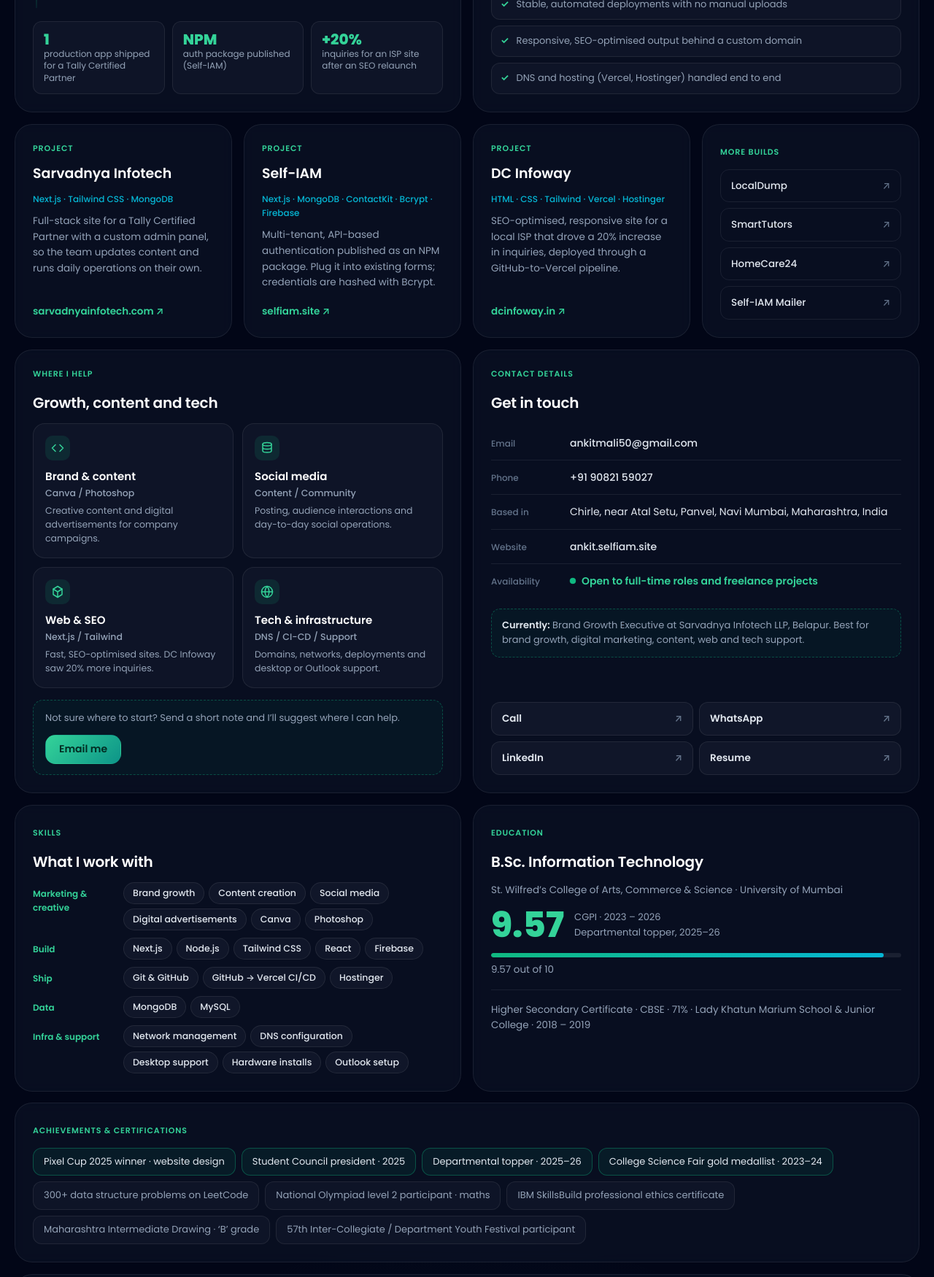
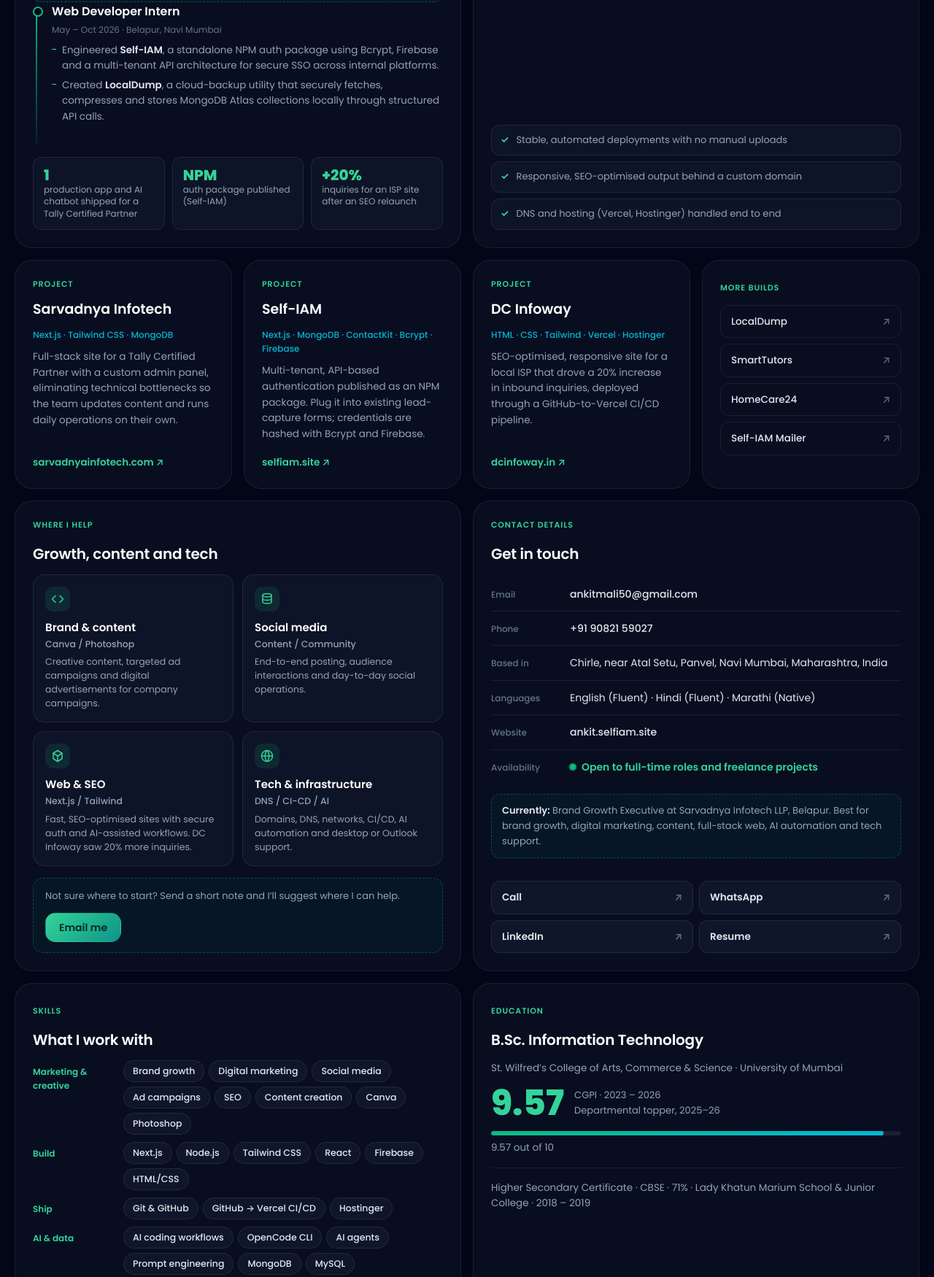
Before and after one commit to Orthodox2000/Ankit-Mali-Portfolio, a plain HTML site: page index.html in a window 1280 px wide. Shown: the part 998-2748 px from the top of the page at 73% size. Drawn offline with Linux system fonts and the light colour scheme.

Commit message:
Update resume and align portfolio content

```diff
--- a/index.html
+++ b/index.html
@@ -6,14 +6,14 @@
 <meta name="color-scheme" content="dark" />
 <meta name="theme-color" content="#020617" />
 <title>Ankit Mali · Brand Growth &amp; Tech</title>
-<meta name="description" content="Ankit Mali is a Brand Growth Executive and tech professional in Navi Mumbai. He combines digital marketing, content and social media with web development, DevOps, networking and IT support." />
+<meta name="description" content="Ankit Mali is a Brand Growth Executive and full-stack developer in Navi Mumbai. He combines digital marketing, content, social media and SEO with Next.js development, AI-assisted workflows, DevOps, networking and IT support." />
 <meta name="author" content="Ankit Mali" />
 <meta name="robots" content="index, follow, max-snippet:-1, max-image-preview:large" />
 <link rel="canonical" href="https://ankit.selfiam.site/" />
 <meta property="og:type" content="website" />
 <meta property="og:url" content="https://ankit.selfiam.site/" />
 <meta property="og:title" content="Ankit Mali · Brand Growth &amp; Tech" />
-<meta property="og:description" content="Brand growth, digital marketing and hands-on tech, from Navi Mumbai." />
+<meta property="og:description" content="Brand growth, digital marketing, full-stack web and AI-assisted workflows, from Navi Mumbai." />
 <meta property="og:image" content="https://ankit.selfiam.site/og-image.png" />
 <meta name="twitter:card" content="summary_large_image" />
 <link rel="icon" href="./favicon.ico" sizes="48x48" />
@@ -24,7 +24,7 @@
 <link rel="preconnect" href="https://fonts.gstatic.com" crossorigin />
 <link href="https://fonts.googleapis.com/css2?family=Great+Vibes&family=Poppins:wght@300;400;500;600;800&display=swap" rel="stylesheet" />
 <script type="application/ld+json">
-{"@context":"https://schema.org","@type":"Person","name":"Ankit Mali","alternateName":"Ankit Surendra Mali","jobTitle":"Brand Growth Executive","url":"https://ankit.selfiam.site/","email":"mailto:ankitmali50@gmail.com","telephone":"+91-90821-59027","worksFor":{"@type":"Organization","name":"Sarvadnya Infotech LLP"},"address":{"@type":"PostalAddress","addressLocality":"Navi Mumbai","addressRegion":"Maharashtra","addressCountry":"IN"},"alumniOf":"University of Mumbai","knowsAbout":["Brand growth","Digital marketing","Content creation","Social media management","SEO","Web development","DevOps","DNS management","IT support"],"sameAs":["https://github.com/Orthodox2000/","https://www.linkedin.com/in/ankit-mali-720b61337","https://leetcode.com/u/ankitmali2000/","https://www.instagram.com/ankit_mali_2000","https://www.facebook.com/share/1EMEszUnvT/"]}
+{"@context":"https://schema.org","@type":"Person","name":"Ankit Mali","alternateName":"Ankit Surendra Mali","jobTitle":"Brand Growth Executive","url":"https://ankit.selfiam.site/","email":"mailto:ankitmali50@gmail.com","telephone":"+91-90821-59027","worksFor":{"@type":"Organization","name":"Sarvadnya Infotech LLP"},"address":{"@type":"PostalAddress","addressLocality":"Navi Mumbai","addressRegion":"Maharashtra","addressCountry":"IN"},"alumniOf":"University of Mumbai","knowsAbout":["Brand growth","Digital marketing","Content creation","Social media management","SEO","Ad campaign optimization","Web development","Next.js","AI-assisted development","AI agent customization","Prompt engineering","DevOps","DNS management","IT support"],"sameAs":["https://github.com/Orthodox2000/","https://www.linkedin.com/in/ankit-mali-720b61337","https://leetcode.com/u/ankitmali2000/","https://www.instagram.com/ankit_mali_2000","https://www.facebook.com/share/1EMEszUnvT/"]}
 </script>
 <style>
 :root{--bg:#020617;--tile:rgba(15,23,42,.5);--line:rgba(255,255,255,.08);--text:#e2e8f0;--mute:#94a3b8;--dim:#64748b;--em:#10b981;--em2:#34d399;--cy:#06b6d4;--font:"Poppins",system-ui,-apple-system,"Segoe UI",sans-serif}
@@ -190,7 +190,7 @@ h1{font-size:clamp(40px,6.2vw,76px);font-weight:800;line-height:1;letter-spacing
     <p class="label"><i></i>Brand Growth Executive · Sarvadnya Infotech LLP</p>
     <h1 id="name">Ankit Mali</h1>
     <p class="role" aria-label="Brand growth, digital marketing and tech"><span id="role"></span><b aria-hidden="true"></b></p>
-    <p class="lede">I grow brands through creative content, social media and SEO-minded digital work, backed by hands-on tech: web development, CI/CD, networks and DNS. Based in Navi Mumbai, open to full-time roles and freelance work.</p>
+    <p class="lede">I drive brand growth with creative content, targeted ad campaigns and social media, backed by full-stack development: Next.js, secure auth, AI-assisted workflows, CI/CD and DNS. Based in Navi Mumbai, open to full-time roles and freelance work.</p>
     <div class="btns">
       <a class="btn pri" href="mailto:ankitmali50@gmail.com" data-copy="ankitmali50@gmail.com">Email me</a>
       <a class="btn" href="./ANKIT_MALI_RESUME.pdf" target="_blank" rel="noopener">Download resume</a>
@@ -219,8 +219,8 @@ h1{font-size:clamp(40px,6.2vw,76px);font-weight:800;line-height:1;letter-spacing
 
   <div class="tile t-tick" aria-label="Tools I use">
     <div class="tick">
-      <ul><li>Brand Growth</li><li>Digital Marketing</li><li>Content Creation</li><li>Social Media</li><li>Digital Ads</li><li>Canva</li><li>Photoshop</li><li>SEO</li><li>Next.js</li><li>Node.js</li><li>MongoDB</li><li>Git &amp; GitHub</li><li>Vercel CI/CD</li><li>DNS &amp; Networking</li></ul>
-      <ul aria-hidden="true"><li>Brand Growth</li><li>Digital Marketing</li><li>Content Creation</li><li>Social Media</li><li>Digital Ads</li><li>Canva</li><li>Photoshop</li><li>SEO</li><li>Next.js</li><li>Node.js</li><li>MongoDB</li><li>Git &amp; GitHub</li><li>Vercel CI/CD</li><li>DNS &amp; Networking</li></ul>
+      <ul><li>Brand Growth</li><li>Digital Marketing</li><li>Content Creation</li><li>Social Media</li><li>Digital Ads</li><li>AI Automation</li><li>AI Chatbots</li><li>Canva</li><li>Photoshop</li><li>SEO</li><li>Next.js</li><li>Node.js</li><li>MongoDB</li><li>Git &amp; GitHub</li><li>Vercel CI/CD</li><li>DNS &amp; Networking</li></ul>
+      <ul aria-hidden="true"><li>Brand Growth</li><li>Digital Marketing</li><li>Content Creation</li><li>Social Media</li><li>Digital Ads</li><li>AI Automation</li><li>AI Chatbots</li><li>Canva</li><li>Photoshop</li><li>SEO</li><li>Next.js</li><li>Node.js</li><li>MongoDB</li><li>Git &amp; GitHub</li><li>Vercel CI/CD</li><li>DNS &amp; Networking</li></ul>
     </div>
   </div>
 
@@ -231,20 +231,22 @@ h1{font-size:clamp(40px,6.2vw,76px);font-weight:800;line-height:1;letter-spacing
       <h3>Brand Growth Executive</h3>
       <p class="meta">Oct 2026 – present · Belapur, Navi Mumbai</p>
       <ul>
-        <li>Create <strong>creative and marketing content</strong> for the company and handle its social media interactions and operations.</li>
-        <li>Built and deployed a production app for a <strong>Tally Certified Partner</strong> with Next.js, Tailwind CSS and MongoDB, including a fully customised, updatable admin panel.</li>
+        <li>Orchestrate digital brand growth initiatives, running <strong>targeted ad campaigns</strong> and overseeing end-to-end social media interactions and operations.</li>
+        <li>Generate creative, highly engaging <strong>marketing content optimised for social platforms</strong> to increase user acquisition and brand awareness.</li>
+        <li>Architected and deployed a production-ready app for a <strong>Tally Certified Partner</strong> with Next.js, Tailwind CSS and MongoDB, including a fully customised, updatable admin panel that lets stakeholders manage dynamic site content directly.</li>
+        <li>Integrated <strong>autonomous AI coding workflows</strong> and custom AI skills (OpenCode CLI), and built a company AI chatbot for 24/7 automated customer assistance.</li>
       </ul>
     </div>
     <div class="job">
       <h3>Web Developer Intern</h3>
       <p class="meta">May – Oct 2026 · Belapur, Navi Mumbai</p>
       <ul>
-        <li>Engineered <strong>Self-IAM</strong>, a standalone NPM auth package using Bcrypt, Firebase and a multi-tenant API for secure SSO across internal platforms.</li>
-        <li>Created <strong>LocalDump</strong>, a utility that fetches, compresses and stores MongoDB Atlas collections locally through structured API calls.</li>
+        <li>Engineered <strong>Self-IAM</strong>, a standalone NPM auth package using Bcrypt, Firebase and a multi-tenant API architecture for secure SSO across internal platforms.</li>
+        <li>Created <strong>LocalDump</strong>, a cloud-backup utility that securely fetches, compresses and stores MongoDB Atlas collections locally through structured API calls.</li>
       </ul>
     </div>
     <div class="hl">
-      <div><b>1</b>production app shipped for a Tally Certified Partner</div>
+      <div><b>1</b>production app and AI chatbot shipped for a Tally Certified Partner</div>
       <div><b>NPM</b>auth package published (Self-IAM)</div>
       <div><b>+20%</b>inquiries for an ISP site after an SEO relaunch</div>
     </div>
@@ -267,7 +269,7 @@ h1{font-size:clamp(40px,6.2vw,76px);font-weight:800;line-height:1;letter-spacing
     <p class="label">Project</p>
     <h3>Sarvadnya Infotech</h3>
     <p class="stk">Next.js · Tailwind CSS · MongoDB</p>
-    <p>Full-stack site for a Tally Certified Partner with a custom admin panel, so the team updates content and runs daily operations on their own.</p>
+    <p>Full-stack site for a Tally Certified Partner with a custom admin panel, eliminating technical bottlenecks so the team updates content and runs daily operations on their own.</p>
     <a class="go" href="https://sarvadnyainfotech.com/" target="_blank" rel="noopener">sarvadnyainfotech.com <span>↗</span></a>
   </article>
 
@@ -275,7 +277,7 @@ h1{font-size:clamp(40px,6.2vw,76px);font-weight:800;line-height:1;letter-spacing
     <p class="label">Project</p>
     <h3>Self-IAM</h3>
     <p class="stk">Next.js · MongoDB · ContactKit · Bcrypt · Firebase</p>
-    <p>Multi-tenant, API-based authentication published as an NPM package. Plug it into existing forms; credentials are hashed with Bcrypt.</p>
+    <p>Multi-tenant, API-based authentication published as an NPM package. Plug it into existing lead-capture forms; credentials are hashed with Bcrypt and Firebase.</p>
     <a class="go" href="https://selfiam.site" target="_blank" rel="noopener">selfiam.site <span>↗</span></a>
   </article>
 
@@ -283,7 +285,7 @@ h1{font-size:clamp(40px,6.2vw,76px);font-weight:800;line-height:1;letter-spacing
     <p class="label">Project</p>
     <h3>DC Infoway</h3>
     <p class="stk">HTML · CSS · Tailwind · Vercel · Hostinger</p>
-    <p>SEO-optimised, responsive site for a local ISP that drove a 20% increase in inquiries, deployed through a GitHub-to-Vercel pipeline.</p>
+    <p>SEO-optimised, responsive site for a local ISP that drove a 20% increase in inbound inquiries, deployed through a GitHub-to-Vercel CI/CD pipeline.</p>
     <a class="go" href="https://dcinfoway.in" target="_blank" rel="noopener">dcinfoway.in <span>↗</span></a>
   </article>
 
@@ -301,10 +303,10 @@ h1{font-size:clamp(40px,6.2vw,76px);font-weight:800;line-height:1;letter-spacing
     <p class="label">Where I help</p>
     <h2 id="svc-h">Growth, content and tech</h2>
     <div class="svc">
-      <div><span class="ic"><svg viewBox="0 0 24 24" fill="none" stroke="currentColor" stroke-width="2" stroke-linecap="round" stroke-linejoin="round"><path d="m16 18 6-6-6-6M8 6l-6 6 6 6"/></svg></span><h3>Brand &amp; content</h3><p class="stk">Canva / Photoshop</p><p>Creative content and digital advertisements for company campaigns.</p></div>
-      <div><span class="ic"><svg viewBox="0 0 24 24" fill="none" stroke="currentColor" stroke-width="2" stroke-linecap="round" stroke-linejoin="round"><ellipse cx="12" cy="5" rx="8" ry="3"/><path d="M4 5v6c0 1.7 3.6 3 8 3s8-1.3 8-3V5M4 11v6c0 1.7 3.6 3 8 3s8-1.3 8-3v-6"/></svg></span><h3>Social media</h3><p class="stk">Content / Community</p><p>Posting, audience interactions and day-to-day social operations.</p></div>
-      <div><span class="ic"><svg viewBox="0 0 24 24" fill="none" stroke="currentColor" stroke-width="2" stroke-linecap="round" stroke-linejoin="round"><path d="M12 2 4 7v10l8 5 8-5V7z"/><path d="m12 22V12M4 7l8 5 8-5"/></svg></span><h3>Web &amp; SEO</h3><p class="stk">Next.js / Tailwind</p><p>Fast, SEO-optimised sites. DC Infoway saw 20% more inquiries.</p></div>
-      <div><span class="ic"><svg viewBox="0 0 24 24" fill="none" stroke="currentColor" stroke-width="2" stroke-linecap="round" stroke-linejoin="round"><circle cx="12" cy="12" r="10"/><path d="M2 12h20M12 2a15 15 0 0 1 0 20 15 15 0 0 1 0-20"/></svg></span><h3>Tech &amp; infrastructure</h3><p class="stk">DNS / CI-CD / Support</p><p>Domains, networks, deployments and desktop or Outlook support.</p></div>
+      <div><span class="ic"><svg viewBox="0 0 24 24" fill="none" stroke="currentColor" stroke-width="2" stroke-linecap="round" stroke-linejoin="round"><path d="m16 18 6-6-6-6M8 6l-6 6 6 6"/></svg></span><h3>Brand &amp; content</h3><p class="stk">Canva / Photoshop</p><p>Creative content, targeted ad campaigns and digital advertisements for company campaigns.</p></div>
+      <div><span class="ic"><svg viewBox="0 0 24 24" fill="none" stroke="currentColor" stroke-width="2" stroke-linecap="round" stroke-linejoin="round"><ellipse cx="12" cy="5" rx="8" ry="3"/><path d="M4 5v6c0 1.7 3.6 3 8 3s8-1.3 8-3V5M4 11v6c0 1.7 3.6 3 8 3s8-1.3 8-3v-6"/></svg></span><h3>Social media</h3><p class="stk">Content / Community</p><p>End-to-end posting, audience interactions and day-to-day social operations.</p></div>
+      <div><span class="ic"><svg viewBox="0 0 24 24" fill="none" stroke="currentColor" stroke-width="2" stroke-linecap="round" stroke-linejoin="round"><path d="M12 2 4 7v10l8 5 8-5V7z"/><path d="m12 22V12M4 7l8 5 8-5"/></svg></span><h3>Web &amp; SEO</h3><p class="stk">Next.js / Tailwind</p><p>Fast, SEO-optimised sites with secure auth and AI-assisted workflows. DC Infoway saw 20% more inquiries.</p></div>
+      <div><span class="ic"><svg viewBox="0 0 24 24" fill="none" stroke="currentColor" stroke-width="2" stroke-linecap="round" stroke-linejoin="round"><circle cx="12" cy="12" r="10"/><path d="M2 12h20M12 2a15 15 0 0 1 0 20 15 15 0 0 1 0-20"/></svg></span><h3>Tech &amp; infrastructure</h3><p class="stk">DNS / CI-CD / AI</p><p>Domains, DNS, networks, CI/CD, AI automation and desktop or Outlook support.</p></div>
     </div>
     <div class="cta"><span>Not sure where to start? Send a short note and I’ll suggest where I can help.</span><a class="btn pri" href="mailto:ankitmali50@gmail.com" data-copy="ankitmali50@gmail.com">Email me</a></div>
   </section>
@@ -316,10 +318,11 @@ h1{font-size:clamp(40px,6.2vw,76px);font-weight:800;line-height:1;letter-spacing
       <li><span>Email</span><a href="mailto:ankitmali50@gmail.com" data-copy="ankitmali50@gmail.com">ankitmali50@gmail.com</a></li>
       <li><span>Phone</span><a href="tel:+919082159027">+91 90821 59027</a></li>
       <li><span>Based in</span><p>Chirle, near Atal Setu, Panvel, Navi Mumbai, Maharashtra, India</p></li>
+      <li><span>Languages</span><p>English (Fluent) · Hindi (Fluent) · Marathi (Native)</p></li>
       <li><span>Website</span><a href="https://ankit.selfiam.site" target="_blank" rel="noopener">ankit.selfiam.site</a></li>
       <li><span>Availability</span><p class="avail"><i></i>Open to full-time roles and freelance projects</p></li>
     </ul>
-    <p class="now"><b>Currently:</b> Brand Growth Executive at Sarvadnya Infotech LLP, Belapur. Best for brand growth, digital marketing, content, web and tech support.</p>
+    <p class="now"><b>Currently:</b> Brand Growth Executive at Sarvadnya Infotech LLP, Belapur. Best for brand growth, digital marketing, content, full-stack web, AI automation and tech support.</p>
     <div class="qa">
       <a href="tel:+919082159027">Call</a>
       <a href="https://wa.me/919082159027" target="_blank" rel="noopener">WhatsApp</a>
@@ -332,11 +335,11 @@ h1{font-size:clamp(40px,6.2vw,76px);font-weight:800;line-height:1;letter-spacing
     <p class="label">Skills</p>
     <h2 id="sk-h">What I work with</h2>
     <dl class="sk">
-      <dt>Marketing &amp; creative</dt><dd><span class="chip">Brand growth</span><span class="chip">Content creation</span><span class="chip">Social media</span><span class="chip">Digital advertisements</span><span class="chip">Canva</span><span class="chip">Photoshop</span></dd>
-      <dt>Build</dt><dd><span class="chip">Next.js</span><span class="chip">Node.js</span><span class="chip">Tailwind CSS</span><span class="chip">React</span><span class="chip">Firebase</span></dd>
+      <dt>Marketing &amp; creative</dt><dd><span class="chip">Brand growth</span><span class="chip">Digital marketing</span><span class="chip">Social media</span><span class="chip">Ad campaigns</span><span class="chip">SEO</span><span class="chip">Content creation</span><span class="chip">Canva</span><span class="chip">Photoshop</span></dd>
+      <dt>Build</dt><dd><span class="chip">Next.js</span><span class="chip">Node.js</span><span class="chip">Tailwind CSS</span><span class="chip">React</span><span class="chip">Firebase</span><span class="chip">HTML/CSS</span></dd>
       <dt>Ship</dt><dd><span class="chip">Git &amp; GitHub</span><span class="chip">GitHub → Vercel CI/CD</span><span class="chip">Hostinger</span></dd>
-      <dt>Data</dt><dd><span class="chip">MongoDB</span><span class="chip">MySQL</span></dd>
-      <dt>Infra &amp; support</dt><dd><span class="chip">Network management</span><span class="chip">DNS configuration</span><span class="chip">Desktop support</span><span class="chip">Hardware installs</span><span class="chip">Outlook setup</span></dd>
+      <dt>AI &amp; data</dt><dd><span class="chip">AI coding workflows</span><span class="chip">OpenCode CLI</span><span class="chip">AI agents</span><span class="chip">Prompt engineering</span><span class="chip">MongoDB</span><span class="chip">MySQL</span></dd>
+      <dt>Infra &amp; support</dt><dd><span class="chip">Network management</span><span class="chip">DNS configuration</span><span class="chip">Desktop support</span><span class="chip">Hardware installs</span><span class="chip">Outlook setup</span><span class="chip">Windows Server</span></dd>
     </dl>
   </section>
 
@@ -429,8 +432,8 @@ h1{font-size:clamp(40px,6.2vw,76px);font-weight:800;line-height:1;letter-spacing
   }
 
   var roleEl = document.getElementById("role");
-  var roles = ["Brand Growth Executive", "Digital Marketer", "Content & Social Media", "Web Developer", "DevOps Enthusiast"];
-  if (reduce) { roleEl.textContent = "Brand Growth / Digital Marketing / Tech"; }
+  var roles = ["Brand Growth Executive", "Digital Marketer", "Full-Stack Developer", "AI Automation", "DevOps Enthusiast"];
+  if (reduce) { roleEl.textContent = "Brand Growth / Digital Marketing / Full-Stack & AI"; }
   else {
     var wi = 0, ci = 0, del = false;
     (function tick() {
```
Also changed, not shown: 1 other file.
